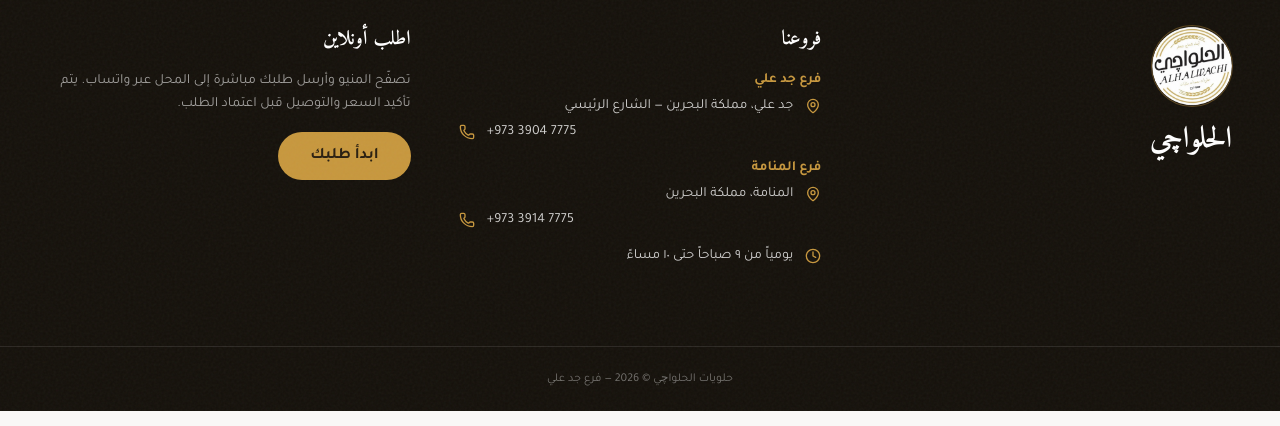
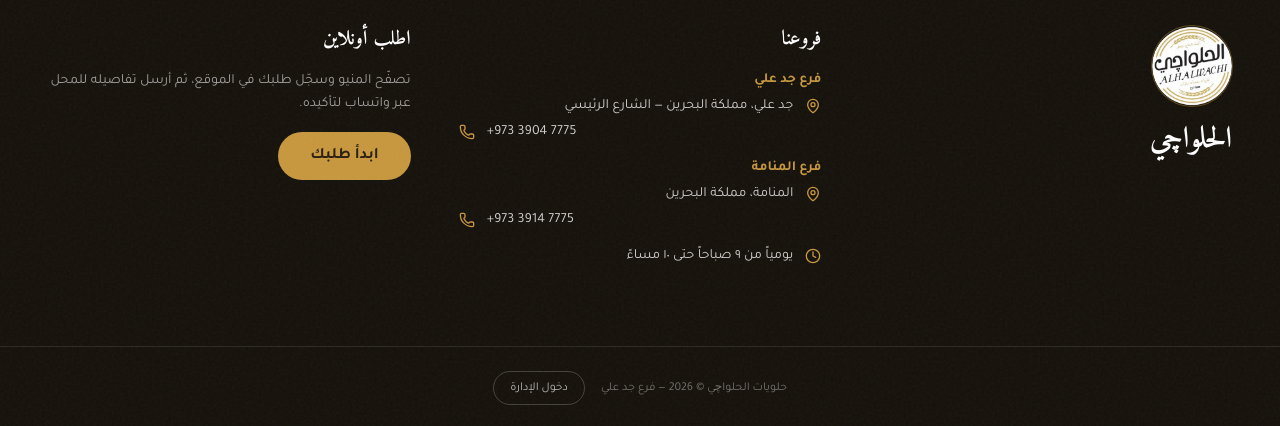
Before and after one commit to 7amoody0073-sketch/HA, a React (Create React App) app in the folder frontend/: page / in a window 1280 px wide. Shown: the part 3303-3729 px from the top of the page. Built offline with nearby package versions, Linux system fonts and the light colour scheme; no server answers.

Commit message:
Restore admin login link in site footer
Co-authored-by: Copilot <223556219+Copilot@users.noreply.github.com>

```diff
--- a/frontend/src/components/Footer.jsx
+++ b/frontend/src/components/Footer.jsx
@@ -1,4 +1,6 @@
 import { Clock, MapPin, Phone } from "lucide-react";
+import { Link } from "react-router-dom";
+import { apiBaseUrl } from "@/lib/api";
 
 export default function Footer() {
   return (
@@ -40,7 +42,9 @@ export default function Footer() {
         <div className="space-y-4">
           <h4 className="font-serif font-bold text-xl text-white">اطلب أونلاين</h4>
           <p className="text-sm text-white/60 leading-relaxed">
-            تصفّح المنيو وأرسل طلبك مباشرة إلى المحل عبر واتساب. يتم تأكيد السعر والتوصيل قبل اعتماد الطلب.
+            {apiBaseUrl
+              ? "تصفّح المنيو وسجّل طلبك في الموقع، ثم أرسل تفاصيله للمحل عبر واتساب لتأكيده."
+              : "تصفّح المنيو وأرسل طلبك مباشرة إلى المحل عبر واتساب. يتم تأكيد السعر والتوصيل قبل اعتماد الطلب."}
           </p>
           <button
             onClick={() => document.querySelector("#menu")?.scrollIntoView({ behavior: "smooth" })}
@@ -51,8 +55,15 @@ export default function Footer() {
           </button>
         </div>
       </div>
-      <div className="border-t border-white/10 py-6 flex items-center justify-center gap-4 text-xs text-white/40">
+      <div className="border-t border-white/10 py-6 flex flex-col sm:flex-row items-center justify-center gap-4 text-xs text-white/40">
         <span>حلويات الحلواچي © {new Date().getFullYear()} — فرع جد علي</span>
+        <Link
+          to="/admin/login"
+          data-testid="footer-admin-link"
+          className="rounded-full border border-white/20 px-4 py-2 text-white/70 transition-colors hover:border-primary hover:text-primary"
+        >
+          دخول الإدارة
+        </Link>
       </div>
     </footer>
   );
```
